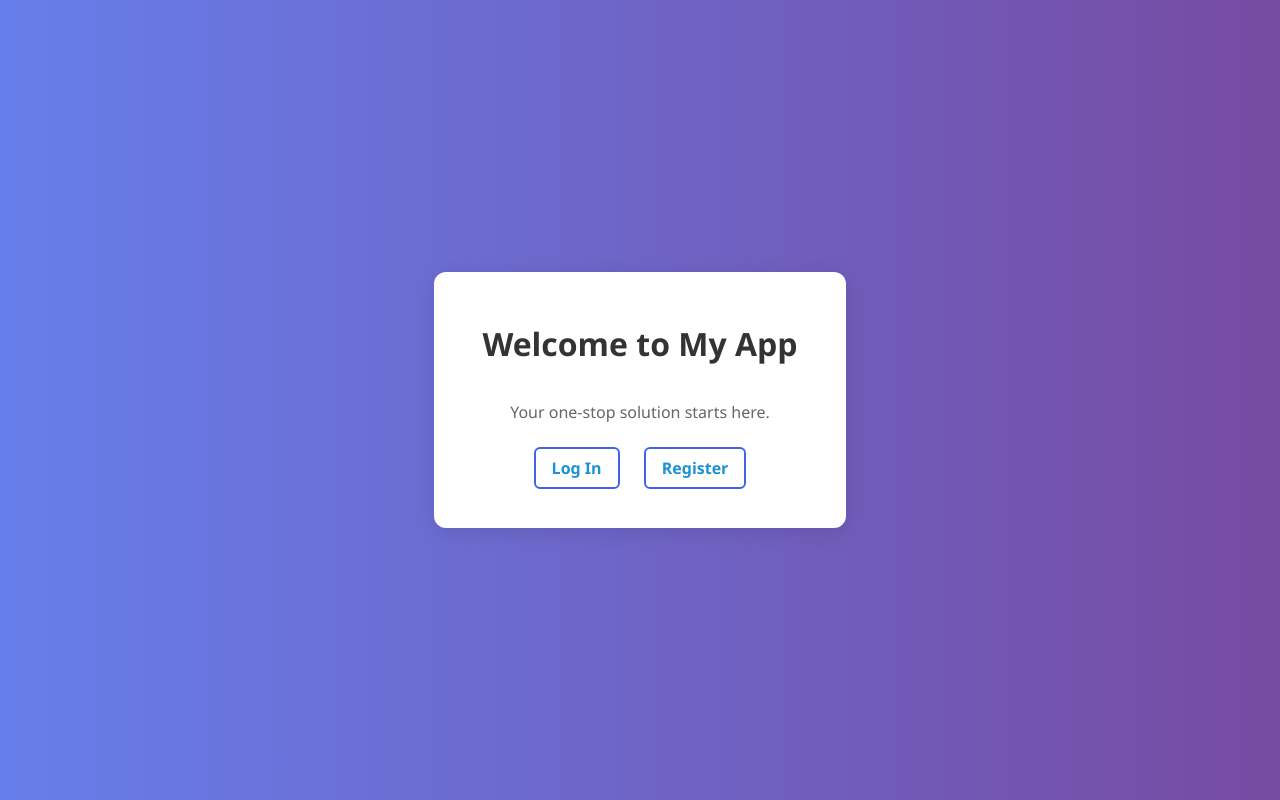
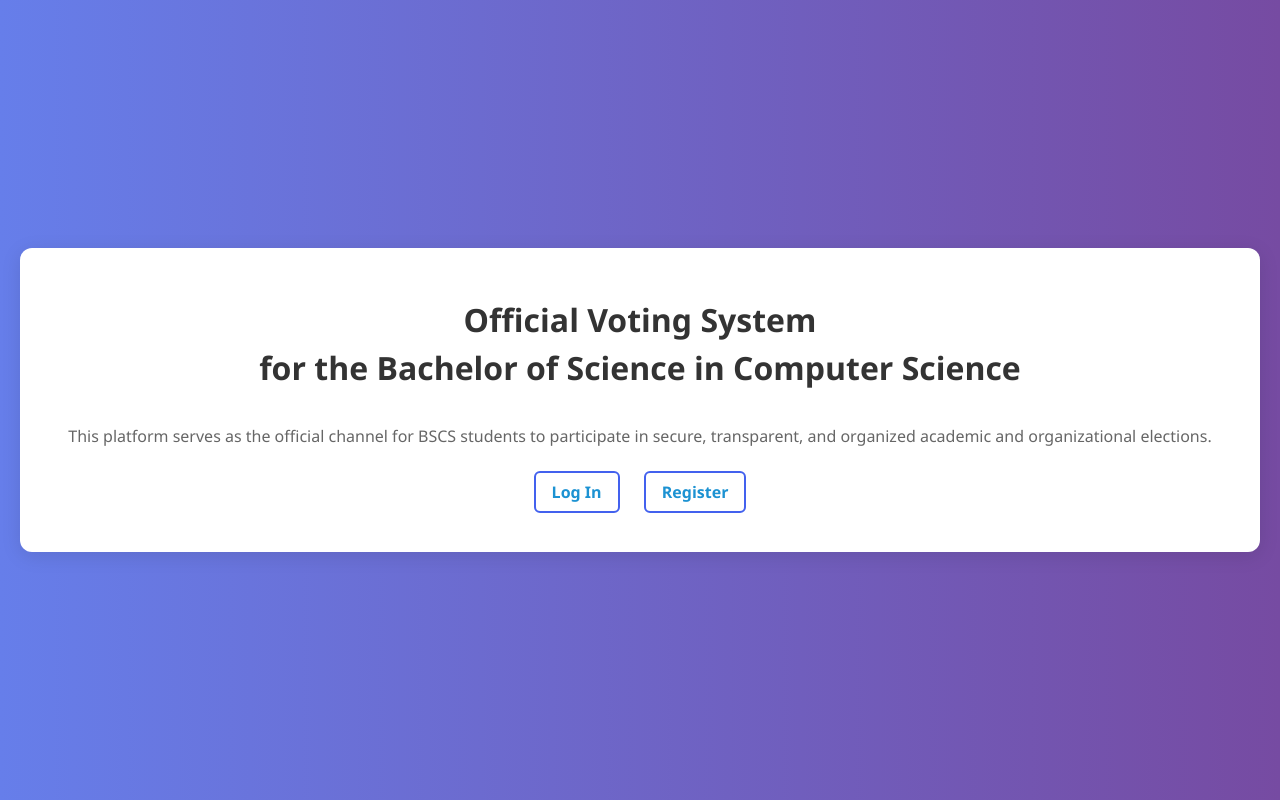
Before and after one commit to mggyslz/1-night-project, a website built with Vite: page index.html in a window 1280 px wide. Built offline with nearby package versions, Linux system fonts and the light colour scheme.

Commit message:
landing words

```diff
--- a/public/landing/landing.html
+++ b/public/landing/landing.html
@@ -1,6 +1,6 @@
 <div class="landing-container">
-    <h1>Welcome to My App</h1>
-    <p>Your one-stop solution starts here.</p>
+    <h1>Official Voting System<br>for the Bachelor of Science in Computer Science</h1>
+    <p>This platform serves as the official channel for BSCS students to participate in secure, transparent, and organized academic and organizational elections.</p>
     <div class="landing-buttons">
         <a href="/login" data-link class="btn">Log In</a>
         <a href="/register" data-link class="btn btn-secondary">Register</a>
```
